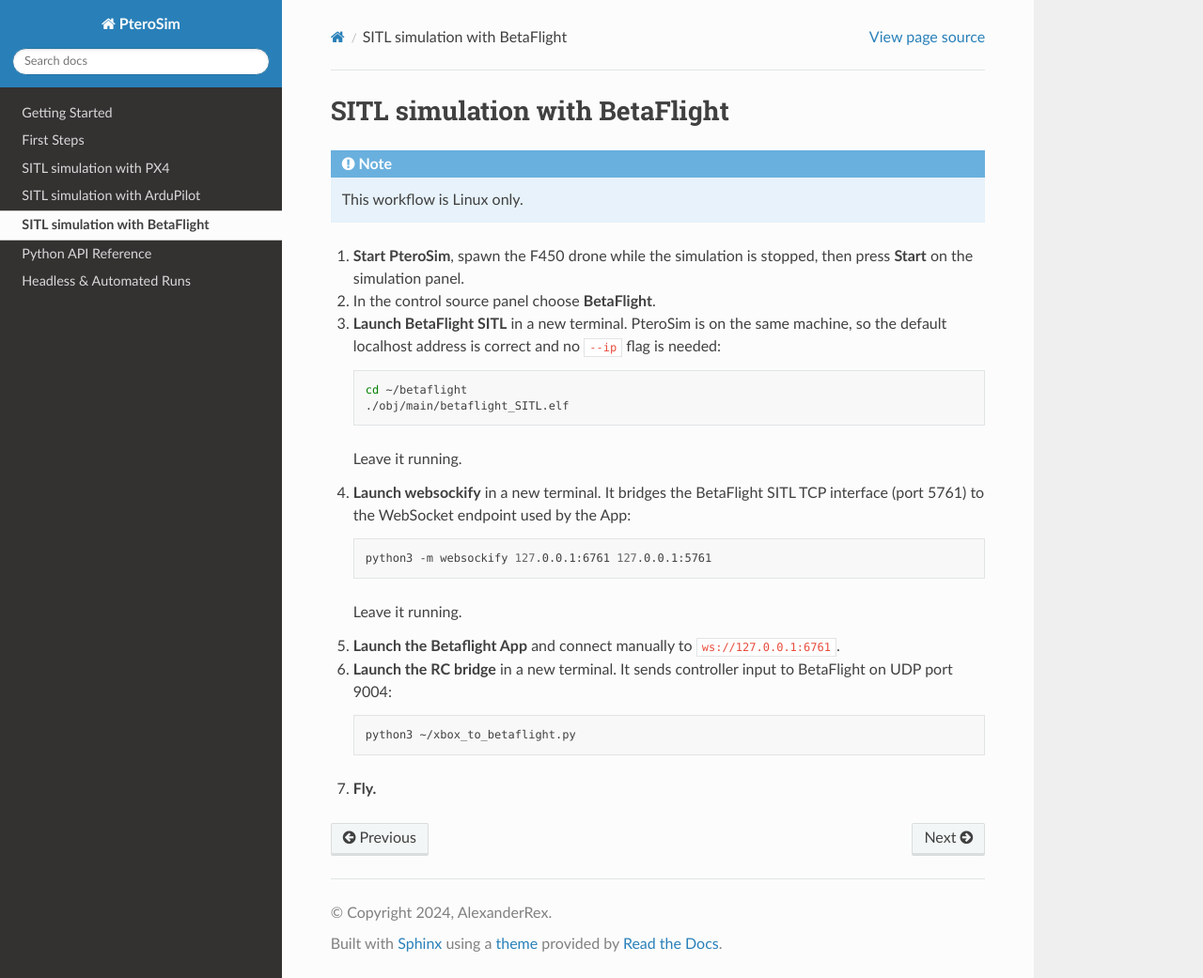
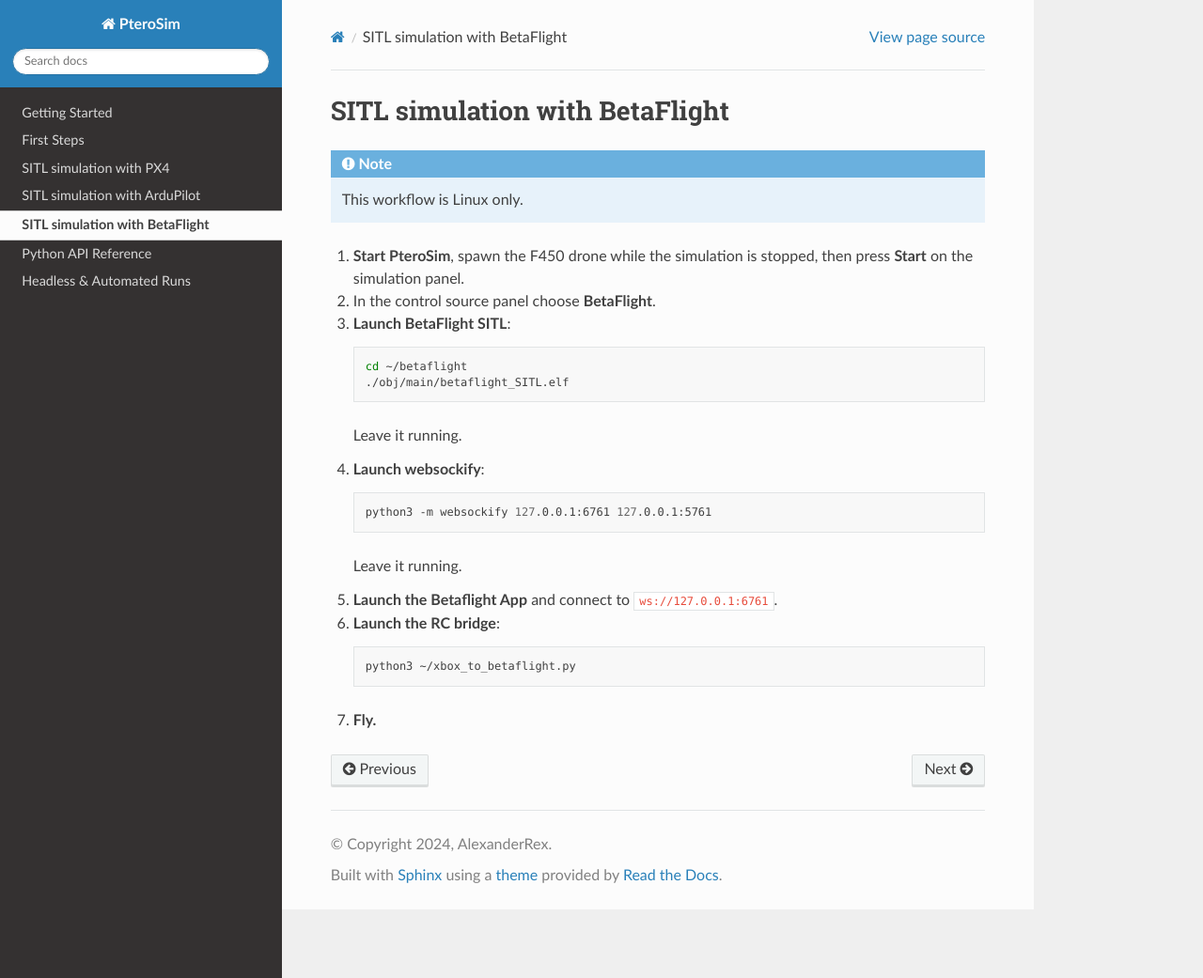
Before and after one commit to AlexanderRex/PteroSimDocs, a Sphinx documentation site: the page built from docs/source/sitl_simulation_betaflight.rst, in a window 1280 px wide and 1041 px high. Shown: the whole window at 94% size. Built offline with Sphinx 7.4.7 and the Read the Docs theme 3.1.0, drawn with Linux system fonts in a browser that asks for light colours.

Commit message:
docs: trim BetaFlight SITL page to launch-only steps

```diff
--- a/docs/source/sitl_simulation_betaflight.rst
+++ b/docs/source/sitl_simulation_betaflight.rst
@@ -9,7 +9,7 @@
 
 2. In the control source panel choose **BetaFlight**.
 
-3. **Launch BetaFlight SITL** in a new terminal. PteroSim is on the same machine, so the default localhost address is correct and no ``--ip`` flag is needed:
+3. **Launch BetaFlight SITL**:
 
    .. code-block:: bash
 
@@ -18,7 +18,7 @@
 
    Leave it running.
 
-4. **Launch websockify** in a new terminal. It bridges the BetaFlight SITL TCP interface (port 5761) to the WebSocket endpoint used by the App:
+4. **Launch websockify**:
 
    .. code-block:: bash
 
@@ -26,9 +26,9 @@
 
    Leave it running.
 
-5. **Launch the Betaflight App** and connect manually to ``ws://127.0.0.1:6761``.
+5. **Launch the Betaflight App** and connect to ``ws://127.0.0.1:6761``.
 
-6. **Launch the RC bridge** in a new terminal. It sends controller input to BetaFlight on UDP port 9004:
+6. **Launch the RC bridge**:
 
    .. code-block:: bash
 
```
